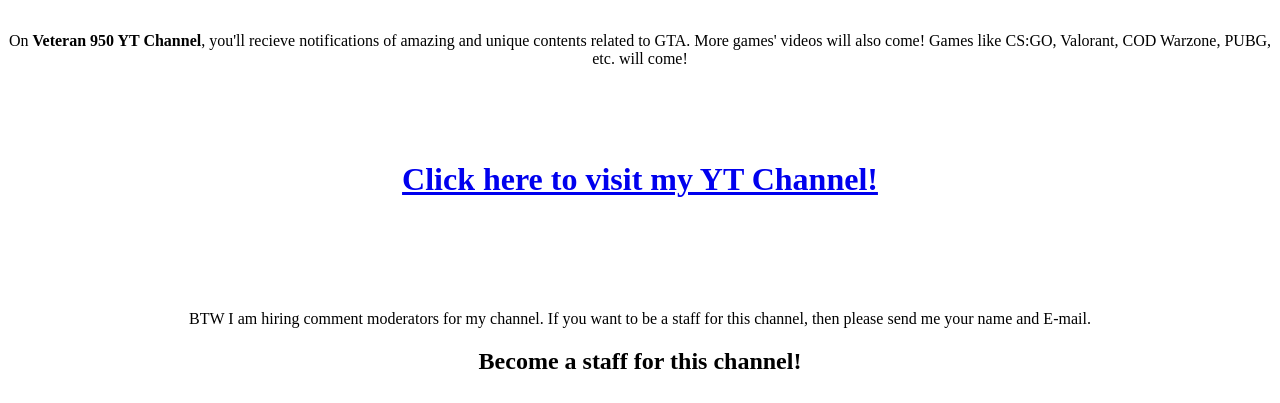
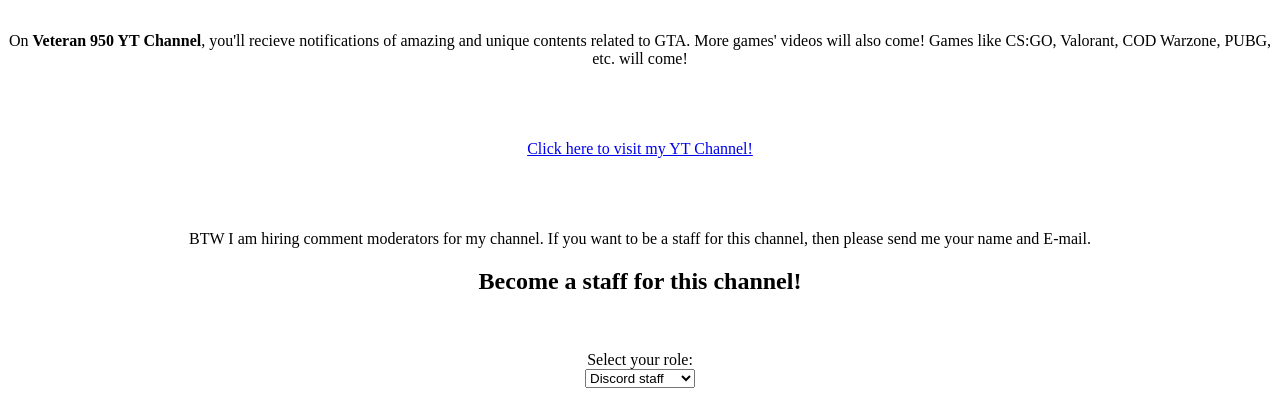
Before and after one commit to Veteran950/Ayan.github.io, a plain HTML site: page index.html in a window 1280 px wide. Shown: the part 391-794 px from the top of the page. Drawn offline with Linux system fonts and the light colour scheme.

Commit message:
Add files via upload

```diff
--- a/index.html
+++ b/index.html
@@ -14,7 +14,7 @@
     <br>
     <br>
     <br>
-        <h1><a href="https://youtube.com/Veteran950">Click here to visit my YT Channel!</a></h1>
+    <a href="https://youtube.com/Veteran950">Click here to visit my YT Channel!</a>
     <br>
     <br>
     <br>
```
